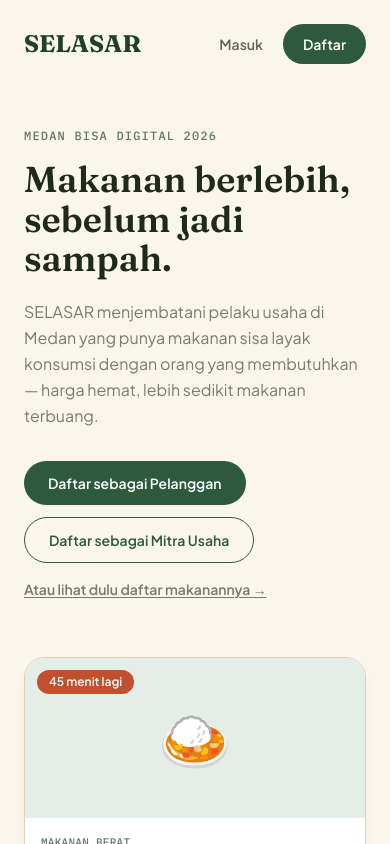
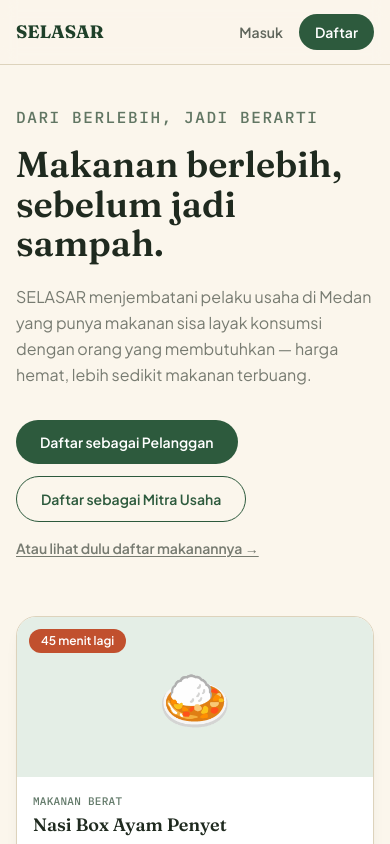
Before and after one commit to naviolyn/selasar, a Next.js app: page / in a window 390 px wide. Shown: the top 844 px of the page. Built offline with nearby package versions, Linux system fonts and the light colour scheme.

Commit message:
landing page

```diff
--- a/app/page.tsx
+++ b/app/page.tsx
@@ -26,9 +26,9 @@ const steps = [
 export default function WelcomePage() {
   return (
     <main className="bg-cream min-h-screen">
-      {/* Navbar */}
-      <header className="max-w-6xl mx-auto px-6 lg:px-10 py-6 flex items-center justify-between">
-        <span className="font-display text-2xl font-bold text-forest-dark">
+      {/* Navbar — style disamakan dengan komponen Navbar shared (sticky, blur, padding) */}
+      <header className="sticky top-0 z-10 bg-cream/90 backdrop-blur border-b border-line px-4 sm:px-6 lg:px-10 py-3.5 sm:py-4 flex items-center justify-between w-full">
+        <span className="font-display text-lg sm:text-xl font-bold text-forest-dark shrink-0">
           SELASAR
         </span>
         <nav className="hidden md:flex items-center gap-8 text-sm font-medium text-ink/70">
@@ -36,16 +36,16 @@ export default function WelcomePage() {
           <a href="#cara-kerja" className="hover:text-ink">Cara Kerja</a>
           <a href="#mitra" className="hover:text-ink">Untuk Mitra</a>
         </nav>
-        <div className="flex items-center gap-3">
+        <div className="flex items-center gap-2 sm:gap-3">
           <a
             href="/login"
-            className="text-sm font-semibold text-ink/70 hover:text-ink px-2"
+            className="text-sm font-semibold text-ink/70 hover:text-ink px-2 py-1.5 transition-colors"
           >
             Masuk
           </a>
           <a
             href="/register"
-            className="text-sm font-semibold text-white bg-forest hover:bg-forest-dark transition-colors rounded-full px-5 py-2.5"
+            className="text-sm font-semibold text-white bg-forest hover:bg-forest-dark transition-colors rounded-full px-4 sm:px-5 py-2 sm:py-2.5"
           >
             Daftar
           </a>
@@ -53,10 +53,10 @@ export default function WelcomePage() {
       </header>
 
       {/* Hero */}
-      <section className="max-w-6xl mx-auto px-6 lg:px-10 pt-10 pb-20 grid lg:grid-cols-2 gap-14 items-center">
+      <section className="max-w-6xl mx-auto px-4 sm:px-6 lg:px-10 pt-10 pb-20 grid lg:grid-cols-2 gap-14 items-center">
         <div>
-          <p className="font-mono text-xs uppercase tracking-widest text-forest-dark/70 mb-4">
-            Medan Bisa Digital 2026
+          <p className="font-mono text-m uppercase tracking-widest text-forest-dark/70 mb-4">
+            Dari Berlebih, Jadi Berarti
           </p>
           <h1 className="font-display text-4xl lg:text-5xl font-semibold text-ink leading-[1.1]">
             Makanan berlebih,
@@ -125,7 +125,7 @@ export default function WelcomePage() {
 
       {/* Cara kerja */}
       <section id="cara-kerja" className="bg-forest-dark py-20">
-        <div className="max-w-6xl mx-auto px-6 lg:px-10">
+        <div className="max-w-6xl mx-auto px-4 sm:px-6 lg:px-10">
           <p className="font-mono text-xs uppercase tracking-widest text-turmeric mb-3">
             Cara Kerja
           </p>
@@ -155,7 +155,7 @@ export default function WelcomePage() {
       </section>
 
       {/* CTA Mitra */}
-      <section id="mitra" className="max-w-6xl mx-auto px-6 lg:px-10 py-20">
+      <section id="mitra" className="max-w-6xl mx-auto px-4 sm:px-6 lg:px-10 py-20">
         <div className="bg-turmeric-light rounded-[28px] p-10 lg:p-14 flex flex-col lg:flex-row items-start lg:items-center justify-between gap-8">
           <div>
             <h2 className="font-display text-2xl lg:text-3xl font-semibold text-ink max-w-md">
@@ -176,9 +176,9 @@ export default function WelcomePage() {
       </section>
 
       <footer className="border-t border-line">
-        <div className="max-w-6xl mx-auto px-6 lg:px-10 py-8 flex flex-col md:flex-row items-center justify-between gap-3 text-xs text-ink/50">
+        <div className="max-w-6xl mx-auto px-4 sm:px-6 lg:px-10 py-8 flex flex-col md:flex-row items-center justify-between gap-3 text-xs text-ink/50">
           <span>SELASAR — Medan Bisa Digital 2026</span>
-          <span>Think Medan. Build Digital.</span>
+          <span>Dari Berlebih, Jadi Berarti</span>
         </div>
       </footer>
     </main>
--- a/components/AuthLayout.tsx
+++ b/components/AuthLayout.tsx
@@ -44,8 +44,7 @@ export default function AuthLayout({
         </div>
 
         <p className="relative text-sm text-white/50">
-          Medan Bisa Digital 2026 — Think Medan. Build Digital.
-        </p>
+          Medan Bisa Digital 2026 — Dari Berlebih, Jadi Berarti        </p>
       </aside>
 
       {/* Panel kanan — form */}
--- a/components/ListingCard.tsx
+++ b/components/ListingCard.tsx
@@ -59,12 +59,6 @@ export default function ListingCard({ listing }: { listing: Listing }) {
         <p className="text-sm text-ink/60 mt-0.5 line-clamp-1">
           {listing.mitraName}
         </p>
-        {listing.location?.address && (
-          <p className="text-xs text-ink/45 mt-1 flex items-center gap-1 line-clamp-1">
-            <span className="shrink-0">📍</span>
-            <span className="line-clamp-1">{listing.location.address}</span>
-          </p>
-        )}
 
         <div className="mt-3 flex items-end justify-between gap-2 flex-wrap">
           <div className="flex items-baseline gap-2">
@@ -86,8 +80,8 @@ export default function ListingCard({ listing }: { listing: Listing }) {
           </span>
         </div>
 
-
-        <a  href={isSoldOut ? undefined : `/Beli/${listing.id}`}
+        <a
+          href={isSoldOut ? undefined : `/Beli/${listing.id}`}
           aria-disabled={isSoldOut}
           className={`mt-4 block text-center w-full rounded-full font-semibold py-2.5 text-sm transition-colors ${
             isSoldOut
```
